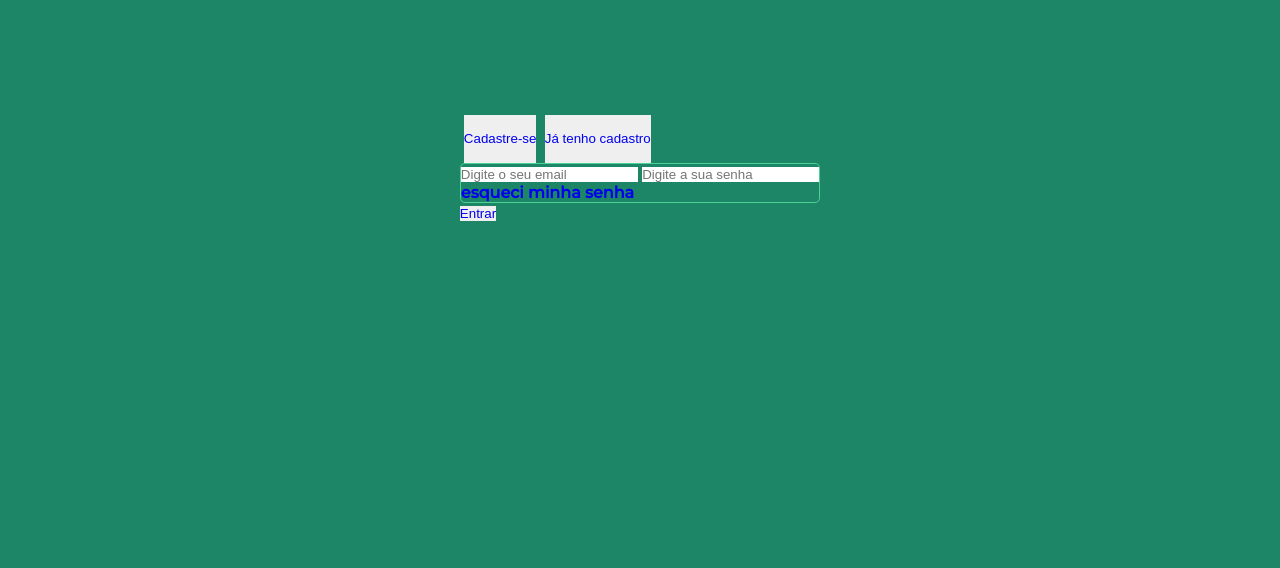
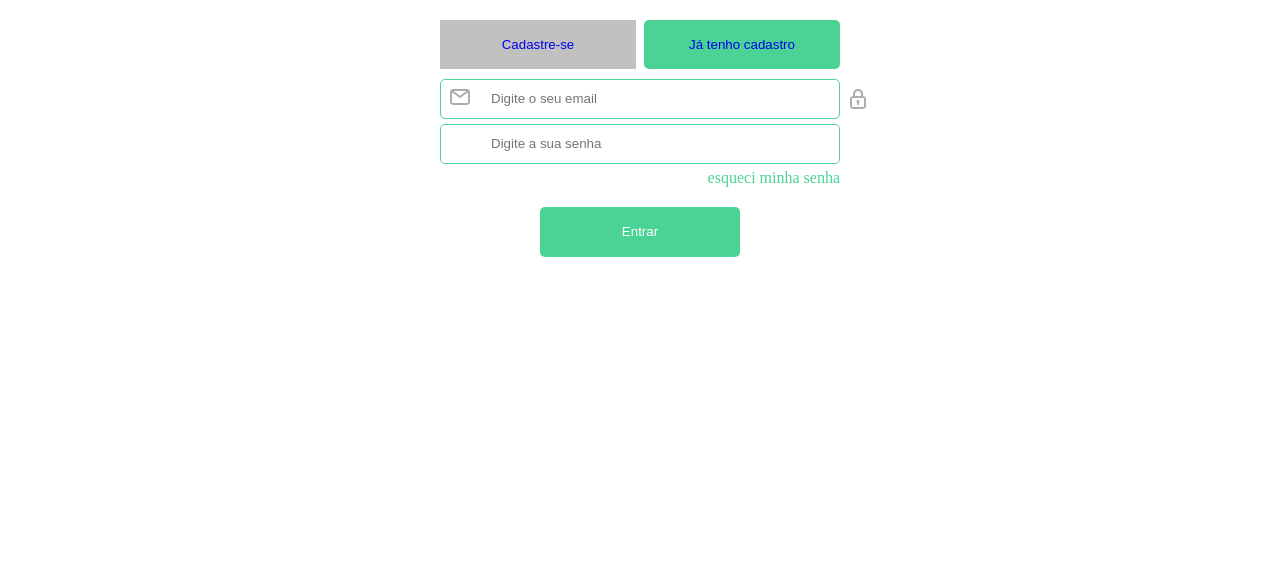
Before and after one commit to jose-guilherme93/layouts-login-cadastro, a plain HTML site: page index.html in a window 1280 px wide. Shown: the part 340-908 px from the top of the page. After the commit the page ends 816 px from the top, so only its background shows below. Drawn offline with Linux system fonts and the light colour scheme.

Commit message:
finished two pages: index and signup

```diff
--- a/index.html
+++ b/index.html
@@ -1,50 +1,57 @@
 <!DOCTYPE html>
 <html lang="pt-br">
+
 <head>
     <meta charset="UTF-8">
     <meta http-equiv="X-UA-Compatible" content="IE=edge">
     <meta name="viewport" content="width=device-width, initial-scale=1.0">
     <title>DietSystem</title>
     <link rel="stylesheet" href="styles/global.css">
+
+
     <link rel="stylesheet" href="styles/index.css">
-
     <link rel="preconnect" href="https://fonts.googleapis.com">
-<link rel="preconnect" href="https://fonts.gstatic.com" crossorigin>
-<link href="https://fonts.googleapis.com/css2?family=Montserrat:wght@500&display=swap" rel="stylesheet">
+    <link rel="preconnect" href="https://fonts.gstatic.com" crossorigin>
+    <link href="https://fonts.googleapis.com/css2?family=Montserrat:wght@500&display=swap" rel="stylesheet">
 
 </head>
-<header>
-  <a href="index.html"> <img src="assets/apple (1) 1.svg" class="img-logo" alt="logotipo com uma maçã verde circundada com duas argolas que se entrelaçam, em sua região central"></a>
-</header>
+
+
 <body>
     <main class="container">
+        <header>
+            <a href="index.html"><img src="assets/apple (1) 1.svg" class="img-logo"
+                    alt="logotipo com uma maçã verde circundada com duas argolas que se entrelaçam, em sua região central"></a>
+        </header>
 
-        <section class="button">
-           <button class="button register">
-                <a href="signup.html">Cadastre-se</a>
-
+        <section class="btn-container">
+            <button class="button register"> <a href="signup.html">Cadastre-se</a>
             </button>
-            <button class="button register">
-                <a href="#">Já tenho cadastro</a>
+            <button class="button registered"> <a href="index.html">Já tenho cadastro</a>
             </button>
         </section>
 
         <form class="input-form">
-            <input type="email" placeholder="Digite o seu email">
+            <span class="input-email">
+                <img src="./assets/letter.svg" alt="teste" srcset="">
+                <input class="email" type="email" placeholder="Digite o seu email">
+            </span>
+            <span class="input-password">
+                <img src="./assets/padlock.svg" alt="teste" srcset="">
+                <input class="password" type="password" placeholder="Digite a sua senha">
+            </span>
 
-            <input type="password" placeholder="Digite a sua senha">
             <section id="forgot-password">
                 <a href="recover-password.html">esqueci minha senha</a>
             </section>
 
         </form>
 
-        <section class="button">
-            <button id="btn-enter"><a href="#">Entrar</a></button>
 
+        <button class="registered submit">Entrar</button>
 
-        </section>
 
     </main>
 </body>
+
 </html>
--- a/styles/global.css
+++ b/styles/global.css
@@ -1,72 +1,8 @@
-*{
-    margin: 0;
-    padding: 0;
-    border: 0;
-    outline: none;
-
-    text-decoration: none;
-    box-sizing: border-box;
-}
-header{
-    display: flex;
-    justify-content: center;
-    align-items: center;
-}
-
-body {
-
-    font-family: 'Montserrat', sans-serif;
-    font-weight: 600;
-
-}
-
-main{
-    flex-wrap: wrap;
-    background-color: rgb(29, 134, 103);
-    width: 100vw;
-    height: 100vh;
-
-
-}
-.container{
-    display: flex;
-    margin: auto;
-    justify-content: center;
-    align-content: center;
-    flex-direction: column;
-
-}
-
-input{
-
-
-
-}
-
-.input-form{
-    border: 1px solid #4AD395;
-    border-radius: .3rem;
-
-}
-
-.button{
-    color: #4AD395;
-    justify-content: center;
-    align-items: center;
-}
-
 button:hover, .button:hover{
     filter: brightness(1.1);
 
 }
-button, .button{
+
+.button > button{
     color: #4AD395;
-
 }
-button, .button > a{
-    /*color: white;*/
-}
-
-.buttons{
-
-}
--- a/styles/index.css
+++ b/styles/index.css
@@ -1,21 +1,102 @@
+* {
+    box-sizing: border-box;
+  }
 
+  a {
+    text-decoration: none;
+  }
 
-.register{
-    display: inline-flex;
+  body {
+    display: flex;
+    height: 100vh;
+    justify-content: center;
+    align-items: center;
+  }
 
-    margin-left: .25rem;
-    height: 3rem;
+  button {
+    cursor: pointer;
+  }
 
+  .container {
+    display: flex;
+    flex-direction: column;
+    justify-content: center;
+    align-items: center;
+    width: 400px;
+  }
+
+  .container  header {
+    display: block;
+    margin-bottom: 2em;
+  }
+
+  .btn-container {
+    display: flex;
+    justify-content: space-between;
+    width: 100%;
+
+    margin-bottom: 10px;
+  }
+
+  .button {
+    background: #c1c1c1;
+    color: #353535;
+    border: none;
+    padding: 5px;
+    width: 49%;
+    height: 49px;
+  }
+
+  .registered {
+    background: #4AD395;
+    border-radius: 5px;
+    color: #fff
+  }
+
+  .input-email {
+    position: relative;
+  }
+
+  .input-email img {
+    position: absolute;
+    top: 0;
+    left: 10px;
+  }
+
+  .input-password {
+    position: relative;
+  }
+
+  .input-password img {
+    position: absolute;
+    top: 0;
+    left: 10px;
   }
 
 
-
-/*** INPUT-FORM***/
-#btn-enter{
-
+  .input-form input {
+    display: inline-block;
+    width: 100%;
+    height: 3em;
+    margin-bottom: 5px;
+    padding: 5px;
+    padding-left: 50px;
+    border: 1px solid #4AD395;
+    border-radius: 5px;
+    outline: none;
   }
 
-#forgot-password{
-
+  #forgot-password {
+    text-align: right;
+  }
+  #forgot-password a{
     color: #4AD395;
   }
+
+  .submit {
+    display: inline-block;
+    border: none;
+    width: 50%;
+    margin-top: 20px;
+    height: 50px;
+  }
--- a/styles/recover-password.css
+++ /dev/null
@@ -1,7 +0,0 @@
-main{
-    color: black;
-}
-
-input > form{
-
-}
--- a/styles/signup.css
+++ b/styles/signup.css
@@ -1,13 +1,137 @@
-#btn-register{
+* {
+    box-sizing: border-box;
 
 
-    margin-left: .25rem;
-    width: 84rem;
-    height: 2rem;
+  }
+
+  a {
+    text-decoration: none;
+  }
+
+  body {
+    display: flex;
+    height: 100vh;
+    justify-content: center;
+    align-items: center;
+  }
+
+  button {
+    cursor: pointer;
+  }
+
+  .container {
+    display: flex;
+    flex-direction: column;
+    justify-content: center;
+    align-items: center;
+    width: 418px;
+  }
+
+  .container header {
     display: block;
+    position: relative;
+    margin-bottom: 1em;
+  }
 
+  .btn-container {
+    display: flex;
+    justify-content: space-between;
+    width: 100%;
+
+    margin-bottom: 31px;
+  }
+
+  .button {
+    background: #c1c1c1;
+    color: #353535;
+    border: none;
+    padding: 5px;
+    width: 49%;
+    height: 49px;
+  }
+
+  .registered {
+    background: #4AD395;
+    border-radius: 5px;
+    color: #fff
+  }
+
+  .input-email {
+    position: relative;
+  }
+
+  .input-email img {
+    position: absolute;
+    top: 0;
+    left: 10px;
+  }
+
+  .input-password {
+    position: relative;
+  }
+
+  .input-password img {
+    position: absolute;
+    top: 0;
+    left: 10px;
+  }
+
+  input[type="checkbox"] {
+    height: fit-content;
+    width: fit-content;
+  }
+  .input-checkbox{
+    display: inline-flex;
+    width: 100%;
+    justify-content: space-between;
+
+    align-items: center;
+
+
+
+  }
+  .input-checkbox p{
+      display: inline-flex;
+      width: fit-content;
+      font-size: .8rem;
+      margin: auto;
+      color: #7777;
+      align-items: center;
+  }
+  .input-checkbox p span{
+    color: #4AD395;
 }
-.privacy-input{
-    display: block ;
+    .input-password::-ms-check{
+      width: 100px;
+  }
+  .checkbox{
+      width: 90%;
+      height: 90px
+  }
 
-}
+  .input-form input {
+    display: inline-block;
+    width: 100%;
+    height: 3em;
+    margin-bottom: 25px;
+    padding: 5px;
+    padding-left: 50px;
+    border: 1px solid #4AD395;
+    border-radius: 5px;
+    outline: none;
+  }
+
+  #forgot-password {
+    text-align: right;
+  }
+  #forgot-password a{
+    color: #4AD395;
+  }
+
+  .submit {
+    display: inline-block;
+    border: none;
+    width: 50%;
+    margin-top: 20px;
+    height: 50px;
+  }
```
Also changed, not shown: main.js (added, +8 -0 lines), signup.html (+42 -39 lines), assets/bi_phone.svg (added), assets/user.svg (added). Lines whose indentation alone changed are shown as unchanged.
